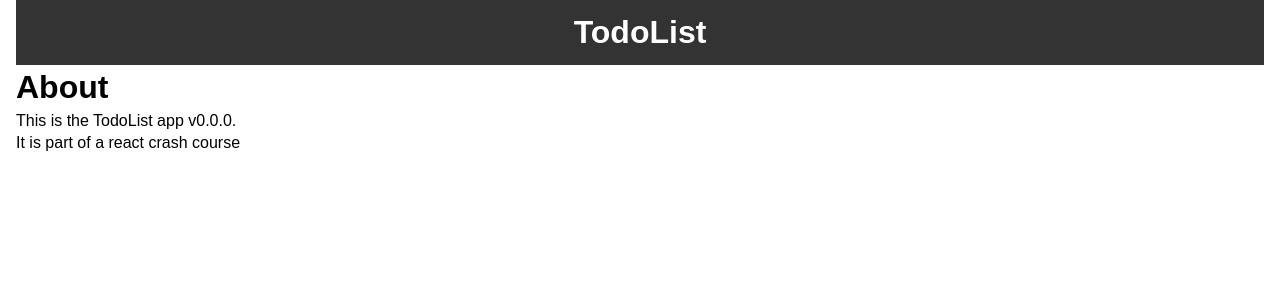
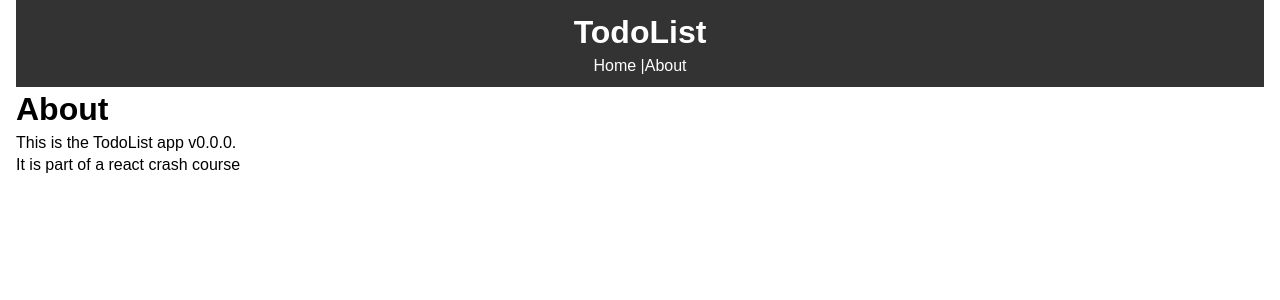
Before and after one commit to nkrumahthis/react-todo-traversy, a React (Create React App) app: page /about in a window 1280 px wide. Shown: the top 300 px of the page. Built offline with nearby package versions, Linux system fonts and the light colour scheme.

Commit message:
added links to header

```diff
--- a/src/components/Header.js
+++ b/src/components/Header.js
@@ -1,9 +1,12 @@
 import React from 'react'
+import { Link } from 'react-router-dom'
 
 function Header() {
     return (
         <header style={headerStyle}>
             <h1>TodoList</h1>
+            <Link to="/" style={linkStyle}>Home</Link> |
+            <Link to= "/about" style={linkStyle}>About</Link>
         </header>
     )
 }
@@ -15,4 +18,9 @@
     padding: '10px'
 }
 
+const linkStyle = {
+    color: '#fff',
+    textDecoration: 'none'
+}
+
 export default Header
```
